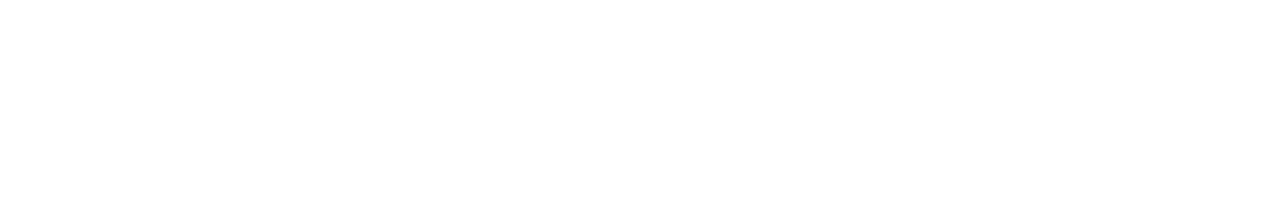
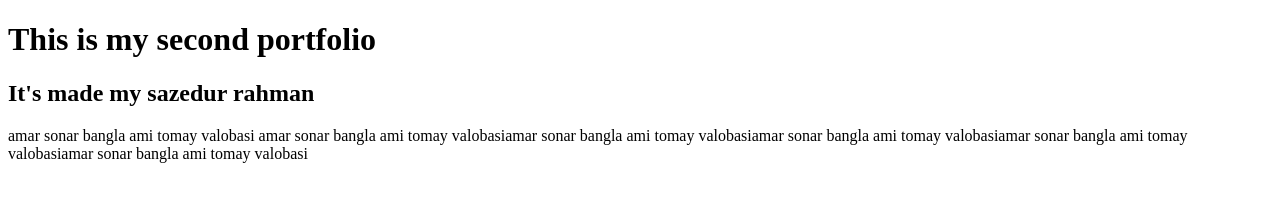
Before and after one commit to Sazedur11/my-portfolio2, a plain HTML site: page index.html in a window 1280 px wide. Drawn offline with Linux system fonts and the light colour scheme.

Commit message:
header and para

```diff
--- a/index.html
+++ b/index.html
@@ -7,6 +7,8 @@
     <title>My Portfolio 2</title>
 </head>
 <body>
-
+    <h1>This is my second portfolio</h1>
+    <h2>It's made my sazedur rahman</h2>
+    <p>amar sonar bangla ami tomay valobasi amar sonar bangla ami tomay valobasiamar sonar bangla ami tomay valobasiamar sonar bangla ami tomay valobasiamar sonar bangla ami tomay valobasiamar sonar bangla ami tomay valobasi</p>
 </body>
 </html>
```
